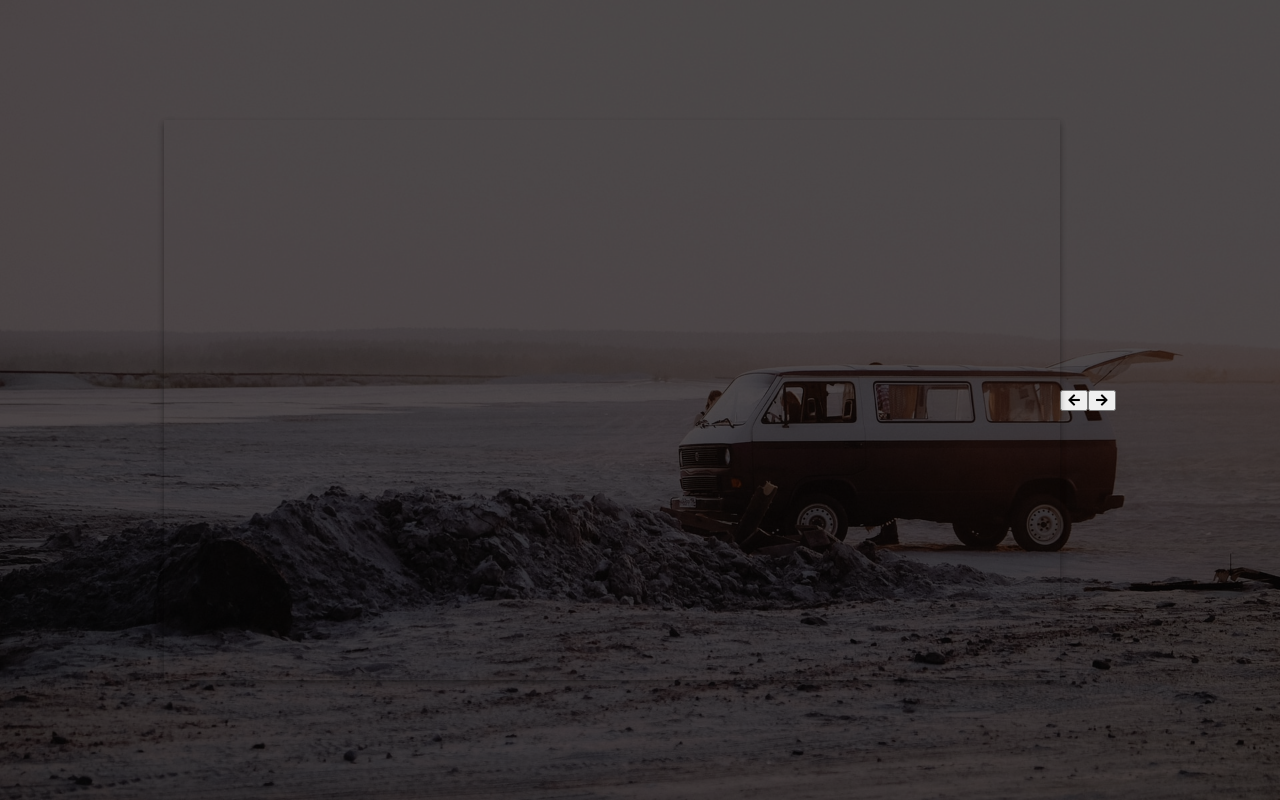
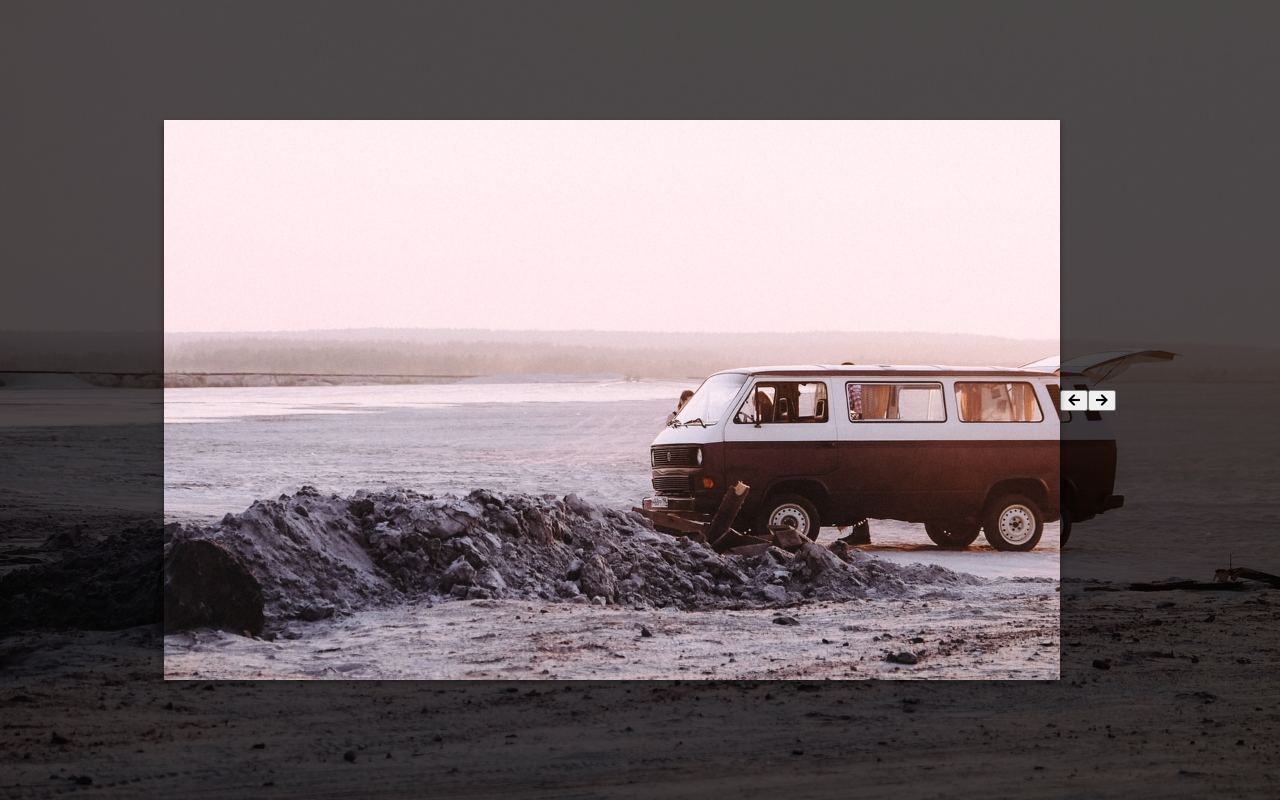
Before and after one commit to hamzaanwardev/background-slider, a plain HTML site: page index.html in a window 1280 px wide. Drawn offline with Linux system fonts and the light colour scheme.

Commit message:
Update style.css

```diff
--- a/style.css
+++ b/style.css
@@ -38,10 +38,19 @@ body:before {
     position: relative;
 }
 
-.slide {
+.slider {
     opacity: 0;
+    height: 100vh;
+    width: 100vw;
+    background-position: center center !important;
+    background-size: cover !important;
+    position: absolute;
+    left: -15vw;
+    top: -15vh;
+    transition: 0.4s ease;
+    z-index: 1;
 }
 
-.slide.active {
+.slider.active {
     opacity: 1;
 }
```
